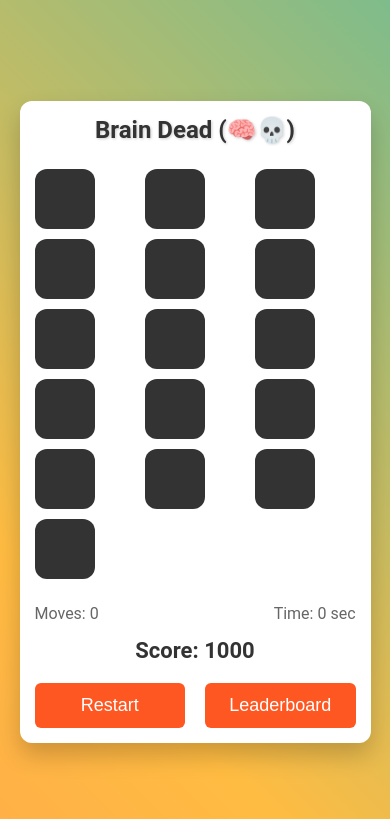
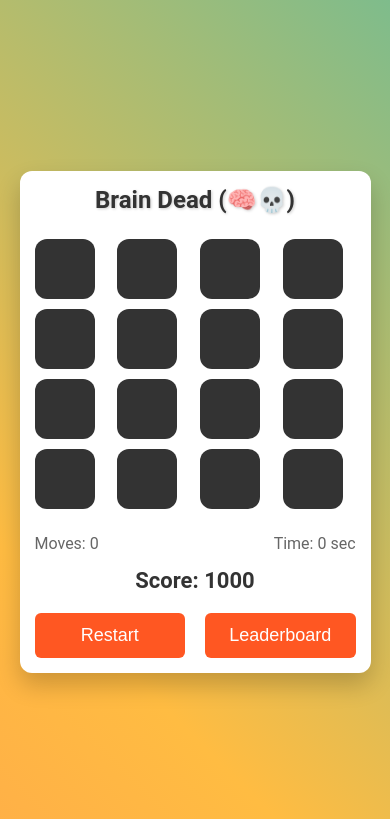
Before and after one commit to Leander-Antony/brain-dead, a Flask app: page / in a window 390 px wide. Shown: the top 819 px of the page. Run offline with Flask 3, Linux system fonts and the light colour scheme; data that the repository does not hold is empty.

Commit message:
made it responsive

```diff
--- a/static/css/style.css
+++ b/static/css/style.css
@@ -250,7 +250,7 @@ button:hover {
     }
 
     .game-board {
-        grid-template-columns: repeat(4, 1fr);
+        grid-template-columns: repeat(4, 1fr); /* Ensure 4x4 grid on smaller screens */
         gap: 10px;
     }
 
@@ -280,7 +280,7 @@ button:hover {
     }
 
     .game-board {
-        grid-template-columns: repeat(3, 1fr);
+        grid-template-columns: repeat(4, 1fr); /* Ensure 4x4 grid on mobile */
     }
 
     .card {
```
